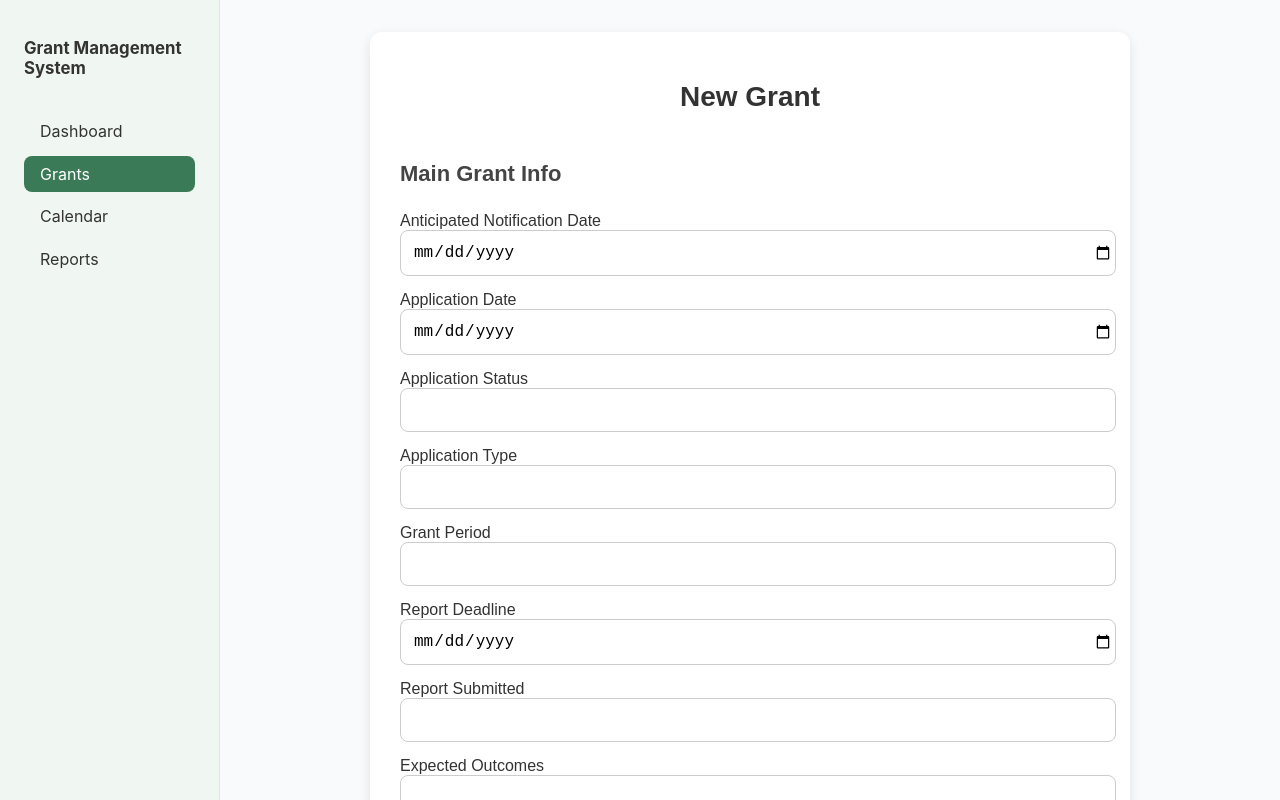
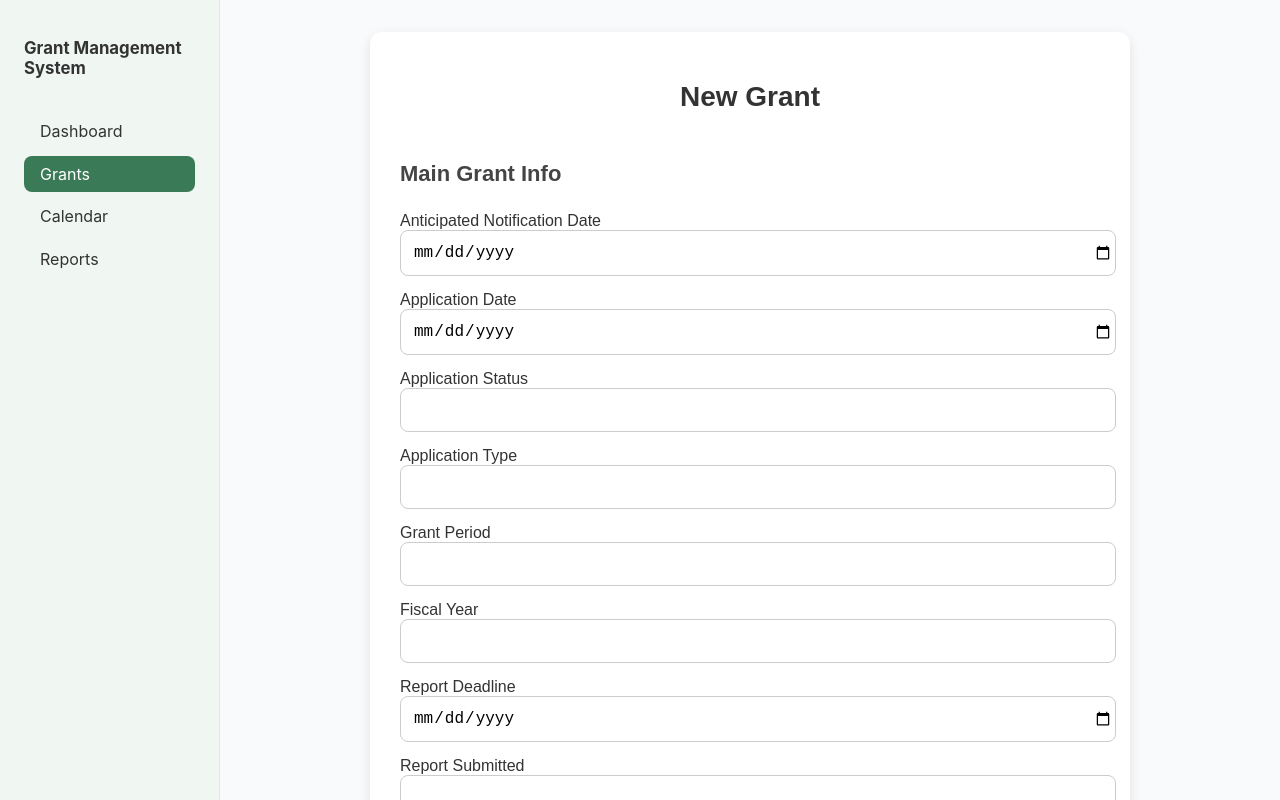
Before and after one commit to gracehrabikcs/grants-management-system, a React (Create React App) app: page /grants/new in a window 1280 px wide. Built offline with nearby package versions, Linux system fonts and the light colour scheme.

Commit message:
added fiscal year to add grant form

```diff
--- a/src/pages/Grants/NewGrant.js
+++ b/src/pages/Grants/NewGrant.js
@@ -126,6 +126,7 @@ export default function NewGrant() {
         Title: formData.title,
         Organization: formData.organization,
         updatedAt: serverTimestamp(),
+        // MAIN
         Main: {
           "Application Management": {
             "Anticipated Notification Date": formData.anticipatedNotificationDate,
@@ -301,6 +302,7 @@ export default function NewGrant() {
             {renderInput("Application Status", "applicationStatus")}
             {renderInput("Application Type", "applicationType")}
             {renderInput("Grant Period", "grantPeriod")}
+            {renderInput("Fiscal Year", "fiscalYear")}
             {renderInput("Report Deadline", "reportDeadline", "date")}
             {renderInput("Report Submitted", "reportSubmitted")}
             {renderTextarea("Expected Outcomes", "expectedOutcomes")}
```
